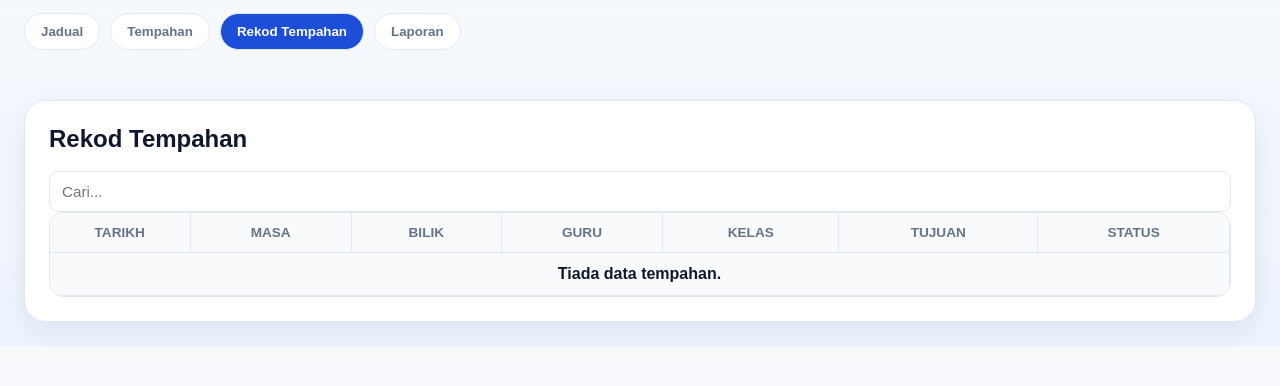
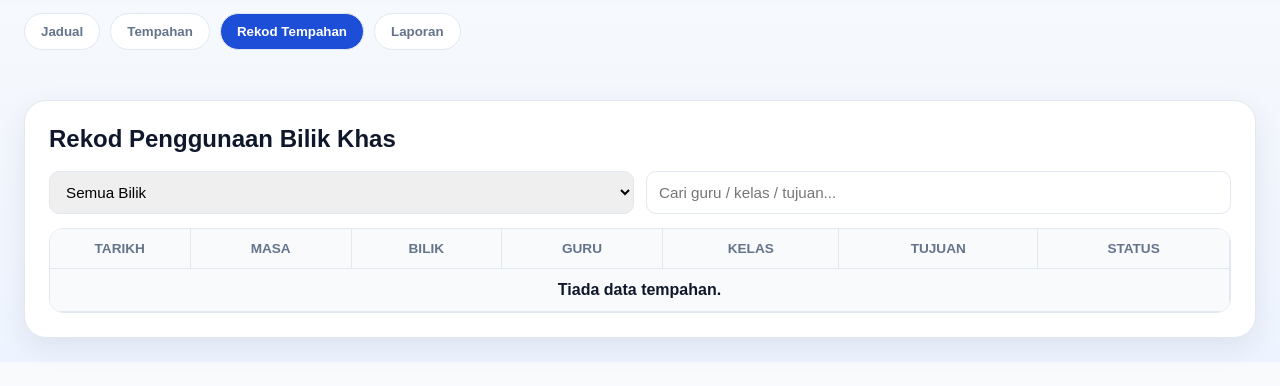
Before and after one commit to mynameisnaqiuddin-source/-setekad-booking, a website built with Vite: page index.html in a window 1280 px wide. Both pictures are taken after a click on the button "Rekod Tempahan". Shown: the part 94-480 px from the top of the page. Built offline with nearby package versions, Linux system fonts and the light colour scheme; some packages are replaced by stand-ins of ours; no server answers; the database is empty.

Commit message:
add room filter for usage records

```diff
--- a/index.html
+++ b/index.html
@@ -184,13 +184,23 @@
 
   <!-- REKOD -->
   <section id="senarai" class="tab-content card">
-    <h2>Rekod Tempahan</h2>
+    <h2>Rekod Penggunaan Bilik Khas</h2>
 
-    <div class="filters">
+<div class="filters" style="display:grid; grid-template-columns: repeat(auto-fit, minmax(220px, 1fr)); gap:12px; margin-bottom:14px;">
+  <select id="filter-bilik" class="form-control" onchange="renderSenaraiTempahan()">
+    <option value="">Semua Bilik</option>
+    <option>Makmal Komputer</option>
+    <option>Bilik Tayang</option>
+    <option>Bilik Gerakan</option>
+    <option>Bilik JQAF</option>
+    <option>Surau</option>
+    <option>Pusat Sumber</option>
+  </select>
+
   <input
     type="text"
     id="search"
-        placeholder="Cari..."
+    placeholder="Cari guru / kelas / tujuan..."
     class="form-control"
     oninput="renderSenaraiTempahan()"
   >
--- a/js/app.js
+++ b/js/app.js
@@ -399,20 +399,27 @@ function listenRealtime() {
 function renderBookings() {
   const tbody = document.getElementById("senarai-body");
 const search = document.getElementById("search");
+const filterBilik = document.getElementById("filter-bilik");
+
 const keyword = search ? search.value.toLowerCase().trim() : "";
+const selectedBilik = filterBilik ? filterBilik.value : "";
 
   if (!tbody) return;
 
   tbody.innerHTML = "";
 
 const filtered = allBookings.filter(function (b) {
-    return (
+  const matchBilik = selectedBilik === "" || b.bilik === selectedBilik;
+
+  const matchKeyword =
+    keyword === "" ||
     (b.tarikh || "").toLowerCase().includes(keyword) ||
     (b.bilik || "").toLowerCase().includes(keyword) ||
     (b.guru || "").toLowerCase().includes(keyword) ||
     (b.kelas || "").toLowerCase().includes(keyword) ||
-      (b.tujuan || "").toLowerCase().includes(keyword)
-    );
+    (b.tujuan || "").toLowerCase().includes(keyword);
+
+  return matchBilik && matchKeyword;
 });
 
   if (filtered.length === 0) {
```
Lines whose indentation alone changed are shown as unchanged.
